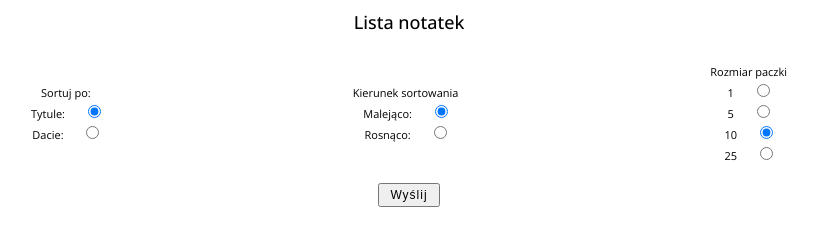
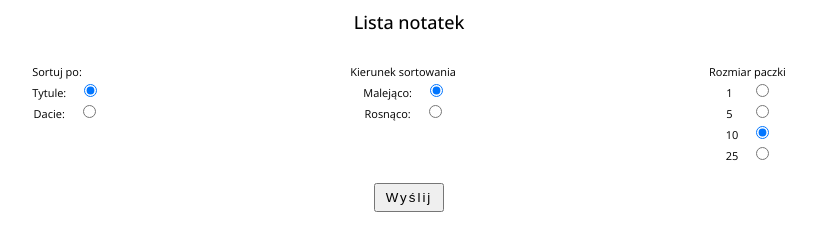
Before and after one commit to marcocollander/notes, a PHP site: page / in a window 1280 px wide. Shown: the part 83-315 px from the top of the page, without its empty margins (231-1049 px from the left). Run offline with PHP 8.4, Linux system fonts and the light colour scheme; data that the repository does not hold is empty.

Commit message:
Update styles

```diff
--- a/config/config.php
+++ b/config/config.php
@@ -5,7 +5,7 @@ const DB_HOST = "127.0.0.1";
 const DB_NAME = "notes";
 const DB_USERNAME = "user_notes";
 const DB_PASSWORD = "]Jmw7VD-.-B!Utnc";
-const DB_PORT = 8889;
+//const DB_PORT = 8889;
 
 return [
     'db' => [
@@ -13,6 +13,6 @@ return [
         'database' => DB_NAME,
         'username' => DB_USERNAME,
         'password' => DB_PASSWORD,
-        'port' => DB_PORT,
+//        'port' => DB_PORT,
     ]
 ];
--- a/public/css/main.css
+++ b/public/css/main.css
@@ -161,17 +161,22 @@
 .form {
   display: flex;
   justify-content: center;
-  align-items: center;
 }
 .form__item {
   margin-top: 20px;
   display: flex;
   flex-direction: column;
 }
+.form__item div {
+  text-align: left;
+}
 .form__item label {
   margin-top: 5px;
 }
 .form__item input {
+  margin-left: 15px;
+}
+.form__item .input-size {
   margin-left: 20px;
 }
 .form--sorted {
@@ -207,10 +212,13 @@
 .form__list-item input {
   font-size: 1.4rem;
 }
-.form__list-item input[type=submit] {
-  padding: 10px 0;
-  letter-spacing: 1px;
+form input[type=submit] {
+  margin-top: 20px;
+  margin-bottom: 20px;
+  padding: 5px 10px;
+  letter-spacing: 2px;
 }
+
 .footer {
   padding: 10px;
   background-color: darkmagenta;
--- a/public/sass/_page.scss
+++ b/public/sass/_page.scss
@@ -31,7 +31,8 @@
     td:first-child {
         width: 10%;
     }
-  td:nth-child(2){
+
+    td:nth-child(2) {
         width: 30%;
         text-align: left;
     }
@@ -53,6 +54,7 @@
 
 .note-items {
     list-style: none;
+
     &__item {
         margin: 10px;
 
@@ -65,24 +67,31 @@
 }
 
 
-
 // Page create note
 
 .form {
     display: flex;
     justify-content: center;
-  align-items: center;
+
 
     &__item {
         margin-top: 20px;
         display: flex;
         flex-direction: column;
 
+        div {
+            text-align: left;
+        }
+
         label {
             margin-top: 5px;
         }
 
         input {
+            margin-left: 15px;
+        }
+
+        .input-size {
             margin-left: 20px;
         }
 
@@ -127,12 +136,6 @@
 
             input {
                 font-size: 1.4rem;
-
-        &[type="submit"] {
-          padding: 10px 0;
-          letter-spacing: 1px;
-        }
-
             }
 
             textarea {
@@ -142,3 +145,12 @@
     }
 
 }
+
+form {
+    input[type="submit"] {
+        margin-top: 20px;
+        margin-bottom: 20px;
+        padding: 5px 10px;
+        letter-spacing: 2px;
+    }
+}
--- a/src/Database.php
+++ b/src/Database.php
@@ -59,7 +59,8 @@ class Database
      */
     private function createConnection(array $config): void
     {
-        $dsn = "mysql:dbname={$config['database']};port={$config['port']};host={$config['host']}";
+        //        $dsn = "mysql:dbname={$config['database']};port={$config['port']};host={$config['host']}";
+        $dsn = "mysql:dbname={$config['database']};host={$config['host']}";
         $this->conn = new PDO(
             $dsn,
             $config['username'],
--- a/src/Model/AbstractModel.php
+++ b/src/Model/AbstractModel.php
@@ -25,7 +25,8 @@ class AbstractModel
 
     private function createConnection(array $config): void
     {
-        $dsn = "mysql:dbname={$config['database']};port={$config['port']};host={$config['host']}";
+        //        $dsn = "mysql:dbname={$config['database']};port={$config['port']};host={$config['host']}";
+        $dsn = "mysql:dbname={$config['database']};host={$config['host']}";
         $this->conn = new PDO(
             $dsn,
             $config['username'],
--- a/templates/pages/list.php
+++ b/templates/pages/list.php
@@ -62,13 +62,15 @@
             </div>
             <div class="form__item">
                 <div>Rozmiar paczki</div>
-                <label>1 <input name="pagesize" type="radio" value="1" <?php echo $size === 1 ? 'checked' : '' ?> /></label>
-                <label>5 <input name="pagesize" type="radio" value="5" <?php echo $size === 5 ? 'checked' : '' ?> /></label>
+                <label>1 <input class="input-size" name="pagesize" type="radio" value="1" <?php echo $size === 1 ? 'checked' : ''
+        ?> /></label>
+                <label>5 <input class="input-size" name="pagesize" type="radio" value="5" <?php echo $size === 5 ? 'checked' : ''
+        ?> /></label>
                 <label>10 <input name="pagesize" type="radio" value="10" <?php echo $size === 10 ? 'checked' : '' ?> /></label>
                 <label>25 <input name="pagesize" type="radio" value="25" <?php echo $size === 25 ? 'checked' : '' ?> /></label>
             </div>
             </div>
-            <input class="btn-note btn-note--return" type="submit" value="Wyślij"/>
+            <input type="submit" value="Wyślij"/>
         </form>
     </div>
 
```
Also changed, not shown: 1 other file. Lines whose indentation alone changed are shown as unchanged.
